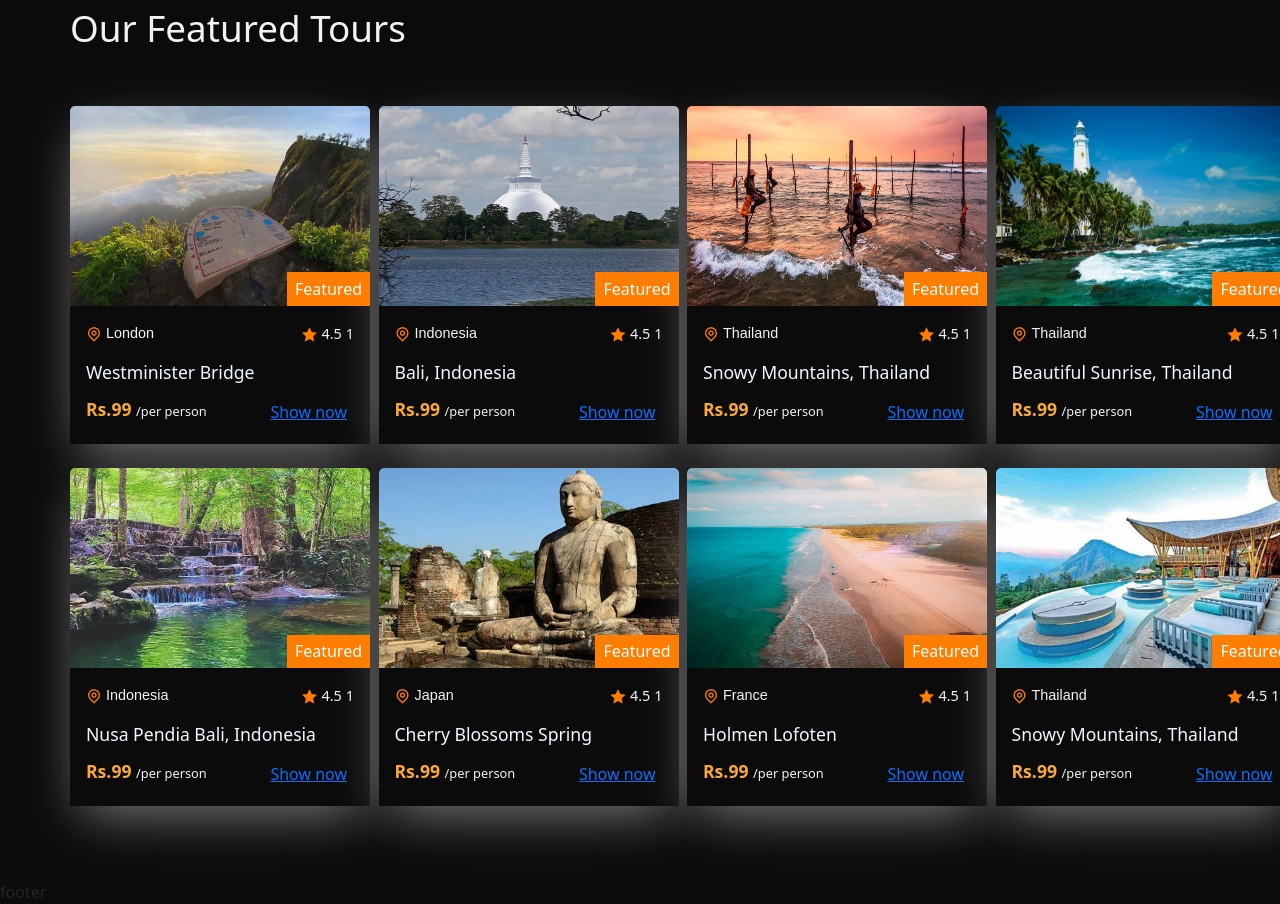
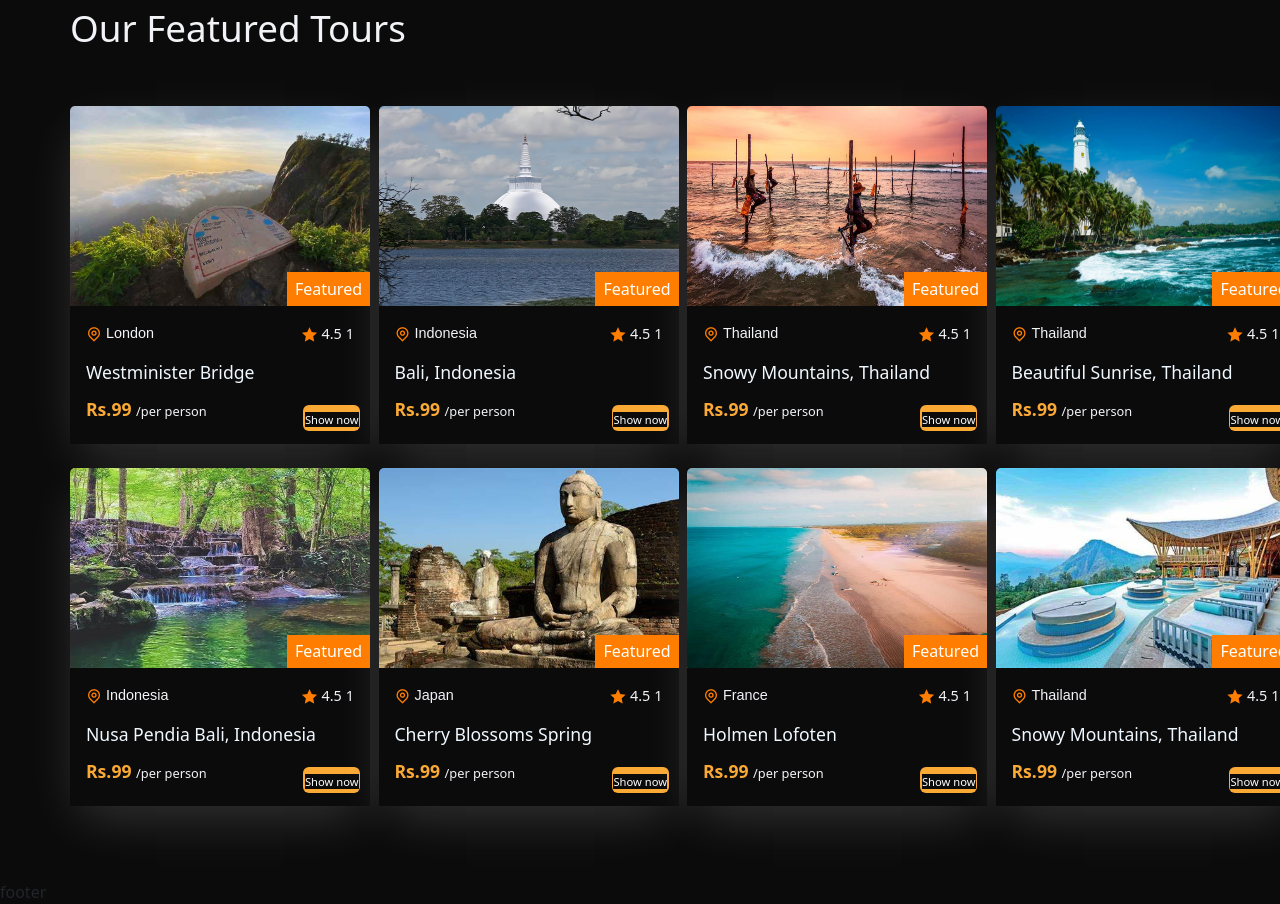
Before and after one commit to SachiniDeSilva/TravelMe, a React (Create React App) app: page /home in a window 1280 px wide. Shown: the part 1136-2040 px from the top of the page. Built offline with nearby package versions, Linux system fonts and the light colour scheme.

Commit message:
stype show now button

```diff
--- a/src/shared/tour-card.css
+++ b/src/shared/tour-card.css
@@ -12,7 +12,7 @@
 }
 .card{
     border: none !important;
-    box-shadow: rgba(247, 240, 240, 0.475) 0px 18px 50px -10px;
+    box-shadow: rgba(247, 240, 240, 0.192) 0px 18px 50px -10px;
 }
 
 .tour_img{
@@ -70,6 +70,12 @@
     font-size: 1.1rem;
     font-weight: 700;
 }
+.card_bottom h5 span{
+    font-weight: 500;
+    color: var(--text-color);
+    font-size: .8rem;
+}
+
 .card{
     width: 300px;
 }
@@ -77,15 +83,23 @@
 .card_body{
     position: relative;
 }
+
 .booking_btn{
+    background-color: var(--secon-color) !important;
     position: absolute;
     bottom: 13px;
     right: 10px;
-    padding: 10px 20px;
+    padding: 0.2px 0.5px !important ;
+    cursor: pointer;
+    border: none;
 }
 
-.card_bottom h5 span{
-    font-weight: 500;
-    color: var(--text-color);
-    font-size: .8rem;
+
+.booking_btn a{
+    text-decoration: none;
+    font-size: 0.7rem;
+    color: #fff;
 }
+.booking_btn a:hover{
+    color: #fff;
+}
```
